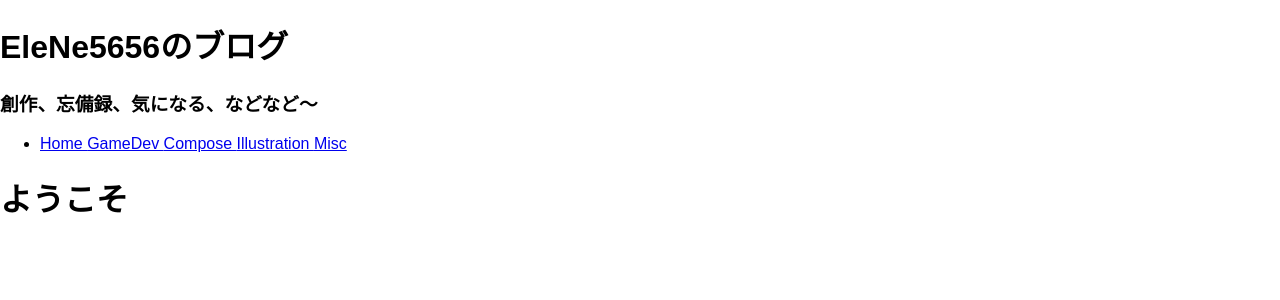
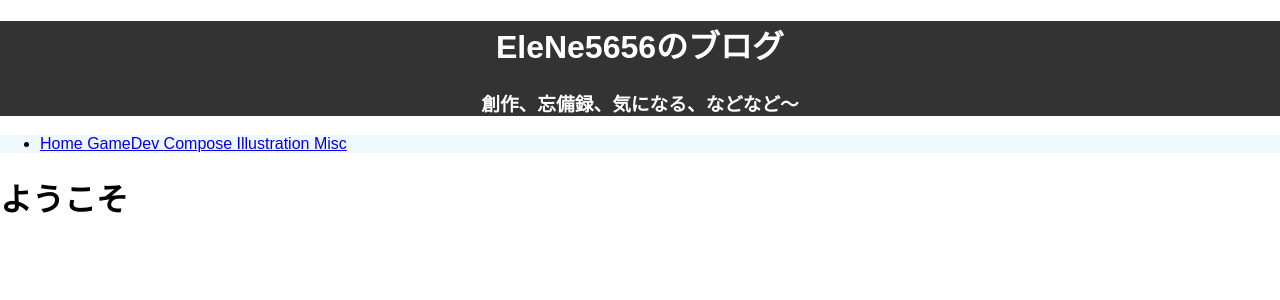
Before and after one commit to junya005/my-blogs, a Jekyll site: the page built from docs/index.html, in a window 1280 px wide. Shown: the top 300 px of the page. Built offline with Jekyll 4.4.1, drawn with Linux system fonts in a browser that asks for light colours.

Commit message:
default.css を更新

```diff
--- a/docs/assets/css/default.css
+++ b/docs/assets/css/default.css
@@ -6,7 +6,7 @@ body {
 }
 
 /* ヘッダーのスタイル設定 */
-.header_content {
+.header-content {
     background-color: #333;
     color: #fff;
     padding: 1Opx 2Opx;
@@ -14,7 +14,7 @@ body {
 }
 
 /* ナビゲーションメニューのスタイル設定 */
-.navigation_content{
+.navigation-content {
     background-color: aliceblue;
 }
 
```
